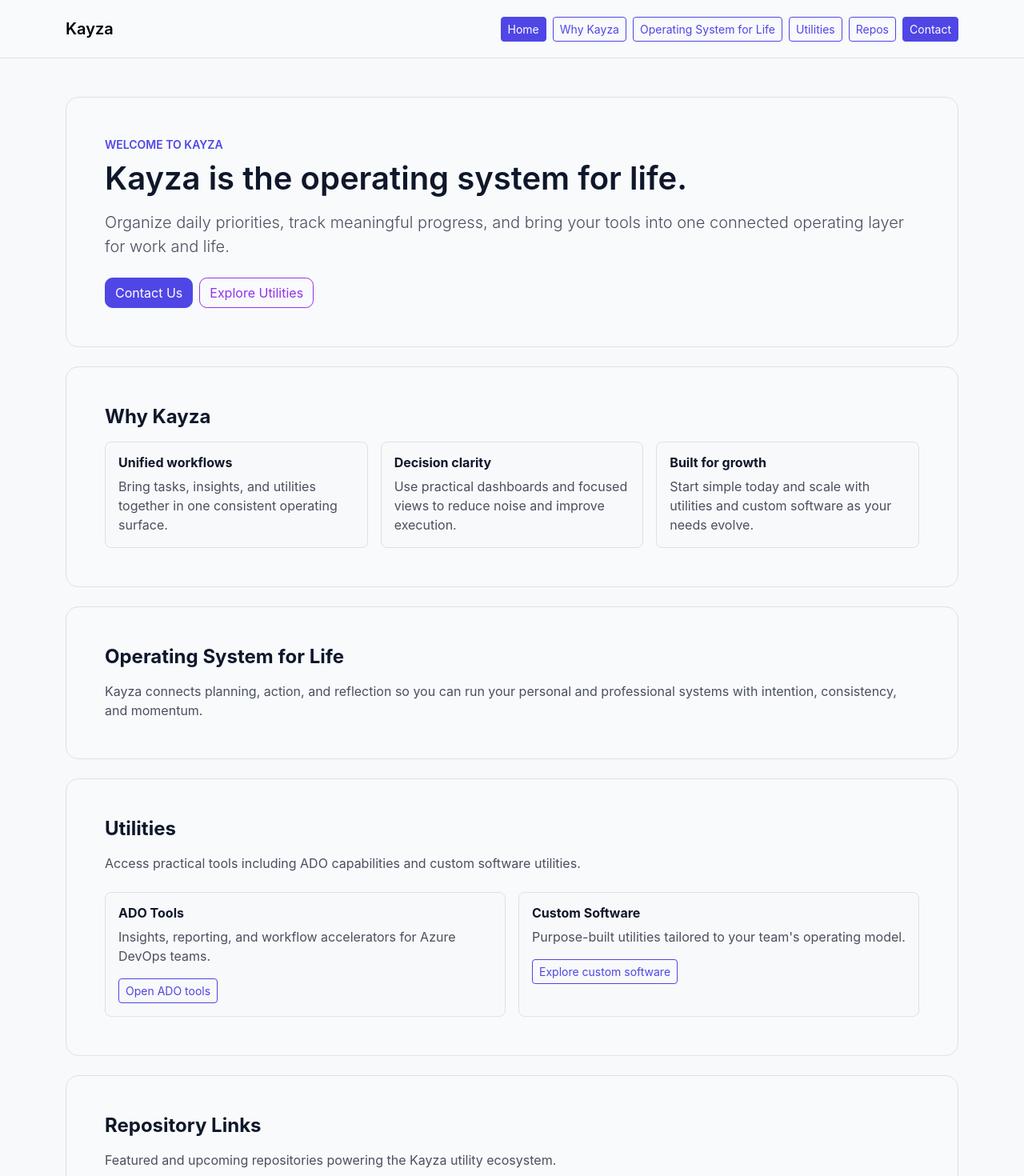
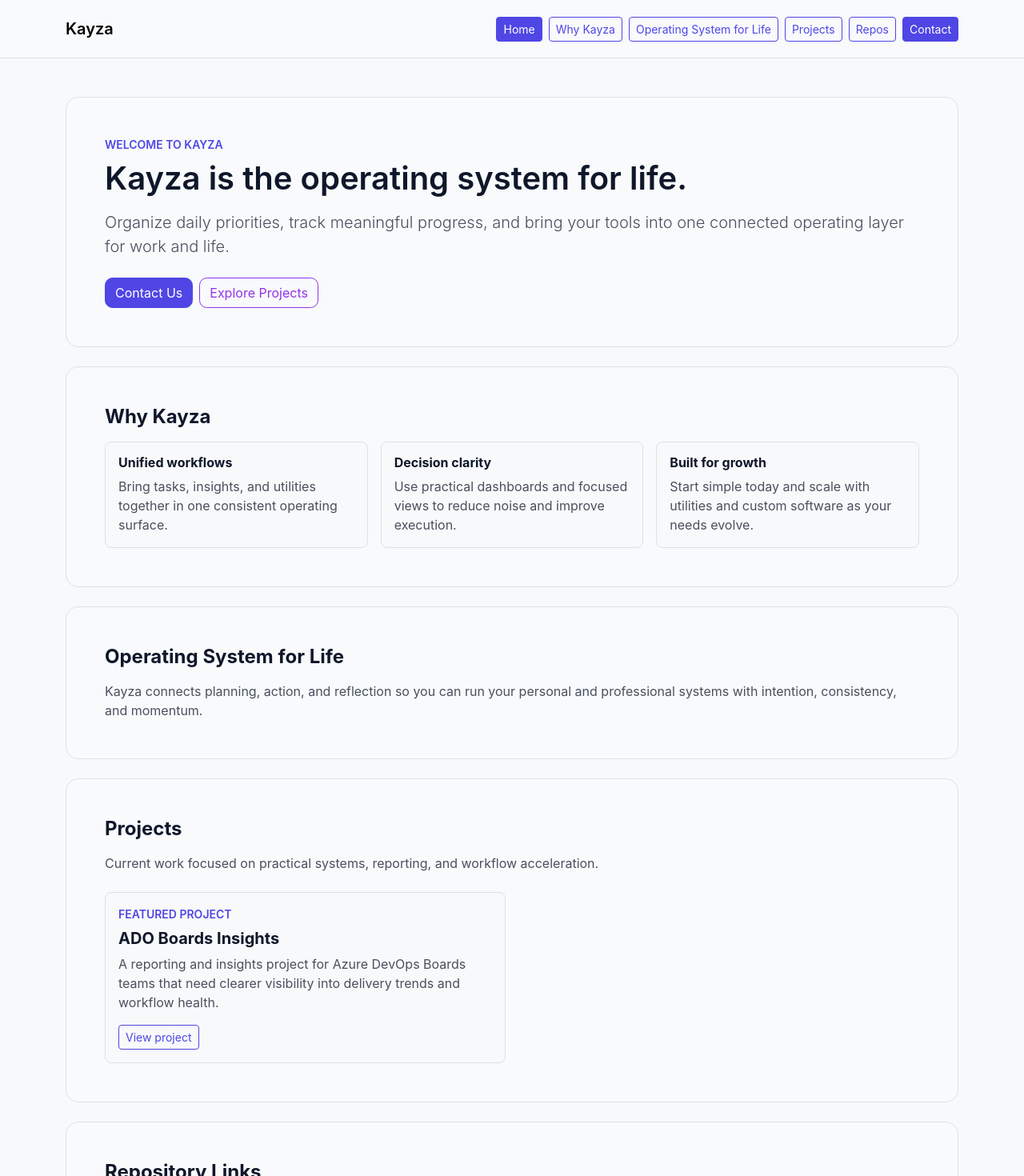
Before and after one commit to kayzaapp/kayzaapp.github.io, an Angular app: page / in a window 1280 px wide. Shown: the top 1470 px of the page at 80% size. Built offline with nearby package versions, Linux system fonts and the light colour scheme.

Commit message:
utilties to projects

```diff
--- a/src/app/app.html
+++ b/src/app/app.html
@@ -17,9 +17,9 @@
 						[class.btn-outline-primary]="activeSection() !== 'os-for-life'"
 						href="#os-for-life">Operating System for Life</a>
 					<a class="btn btn-sm"
-						[class.btn-primary]="activeSection() === 'utilities'"
-						[class.btn-outline-primary]="activeSection() !== 'utilities'"
-						href="#utilities">Utilities</a>
+						[class.btn-primary]="activeSection() === 'projects'"
+						[class.btn-outline-primary]="activeSection() !== 'projects'"
+						href="#projects">Projects</a>
 					<a class="btn btn-sm"
 						[class.btn-primary]="activeSection() === 'repos'"
 						[class.btn-outline-primary]="activeSection() !== 'repos'"
@@ -40,7 +40,7 @@
 				</p>
 				<div class="d-flex flex-wrap gap-2">
 					<a class="btn btn-primary" href="#contact">Contact Us</a>
-					<a class="btn btn-outline-secondary" href="#utilities">Explore Utilities</a>
+					<a class="btn btn-outline-secondary" href="#projects">Explore Projects</a>
 				</div>
 			</section>
 
@@ -75,22 +75,25 @@
 				</p>
 			</section>
 
-			<section id="utilities" class="section-anchor rounded-4 border bg-body p-4 p-md-5 mb-4">
-				<h2 class="h4 mb-3">Utilities</h2>
-				<p class="text-body-secondary mb-4">Access practical tools including ADO capabilities and custom software utilities.</p>
+			<section id="projects" class="section-anchor rounded-4 border bg-body p-4 p-md-5 mb-4">
+				<h2 class="h4 mb-3">Projects</h2>
+				<p class="text-body-secondary mb-4">Current work focused on practical systems, reporting, and workflow acceleration.</p>
 				<div class="row g-3">
-					<div class="col-12 col-md-6">
+					<div class="col-12 col-lg-6">
 						<div class="h-100 rounded-3 border p-3 bg-body-tertiary">
-							<h3 class="h6 mb-2">ADO Tools</h3>
-							<p class="mb-3 text-body-secondary">Insights, reporting, and workflow accelerators for Azure DevOps teams.</p>
-							<a class="btn btn-sm btn-outline-primary" href="https://github.com/kayzaapp/ado-boards-insights" target="_blank" rel="noopener noreferrer">Open ADO tools</a>
-						</div>
-					</div>
-					<div class="col-12 col-md-6">
-						<div class="h-100 rounded-3 border p-3 bg-body-tertiary">
-							<h3 class="h6 mb-2">Custom Software</h3>
-							<p class="mb-3 text-body-secondary">Purpose-built utilities tailored to your team's operating model.</p>
-							<a class="btn btn-sm btn-outline-primary" href="#">Explore custom software</a>
+							<p class="small text-uppercase fw-semibold text-primary mb-2">Featured Project</p>
+							<h3 class="h5 mb-2">ADO Boards Insights</h3>
+							<p class="mb-3 text-body-secondary">A reporting and insights project for Azure DevOps Boards teams that need clearer visibility into delivery trends and workflow health.</p>
+							<div class="d-flex flex-wrap gap-2">
+								<a
+									class="btn btn-sm btn-outline-primary"
+									href="https://github.com/kayzaapp/ado-boards-insights"
+									target="_blank"
+									rel="noopener noreferrer"
+								>
+									View project
+								</a>
+							</div>
 						</div>
 					</div>
 				</div>
--- a/src/app/build-info.ts
+++ b/src/app/build-info.ts
@@ -6,6 +6,6 @@ export interface BuildInfo {
 
 export const BUILD_INFO: BuildInfo = {
   "version": "1.0.0",
-  "gitCommit": "26879e2",
+  "gitCommit": "930e34b",
   "gitTag": ""
 };
```
